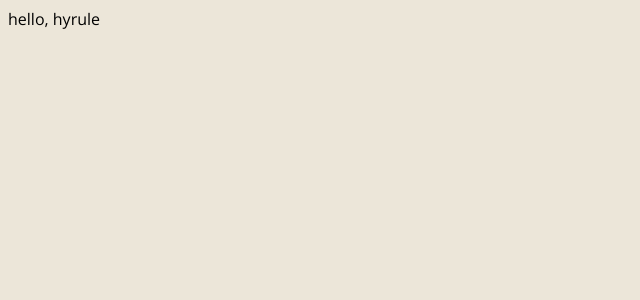
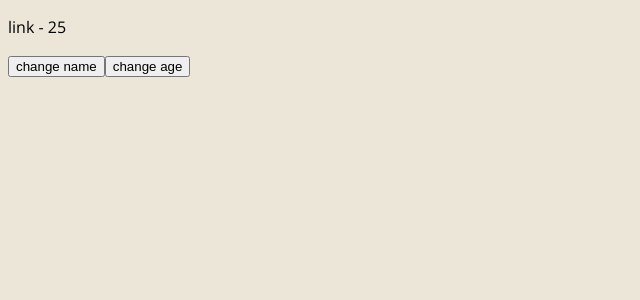
Before and after one commit to akbarnafisa/egghead.io-courses, a Vue app: page / in a window 1280 px wide. Shown: the top 300 px of the page, without its empty margins (0-640 px from the left). Built offline with nearby package versions, Linux system fonts and the light colour scheme.

Commit message:
chore: update lesson 2

```diff
--- a/src/App.vue
+++ b/src/App.vue
@@ -1,6 +1,8 @@
 <template>
-  <div class="app">
-    hello, hyrule
+  <div class="">
+    <p>{{ name }} - {{ age }}</p>
+    <button @click="changeName('Amogus')">change name</button>
+    <button @click="changeAge('20')">change age</button>
   </div>
 </template>
 
@@ -9,7 +11,23 @@
 
 export default defineComponent({
   name: 'App',
-  components: {}
+  components: {},
+  data() {
+    return {
+      name: 'link',
+      age: 25 as number | string
+    }
+  },
+  methods: {
+    changeName (name: string) {
+      this.name = name
+      return name
+    },
+    changeAge (age: number | string) {
+      this.age = age
+      return age
+    }
+  }
 });
 </script>
 
```
Also changed, not shown: .browserslistrc (added), .eslintrc.js (added).
